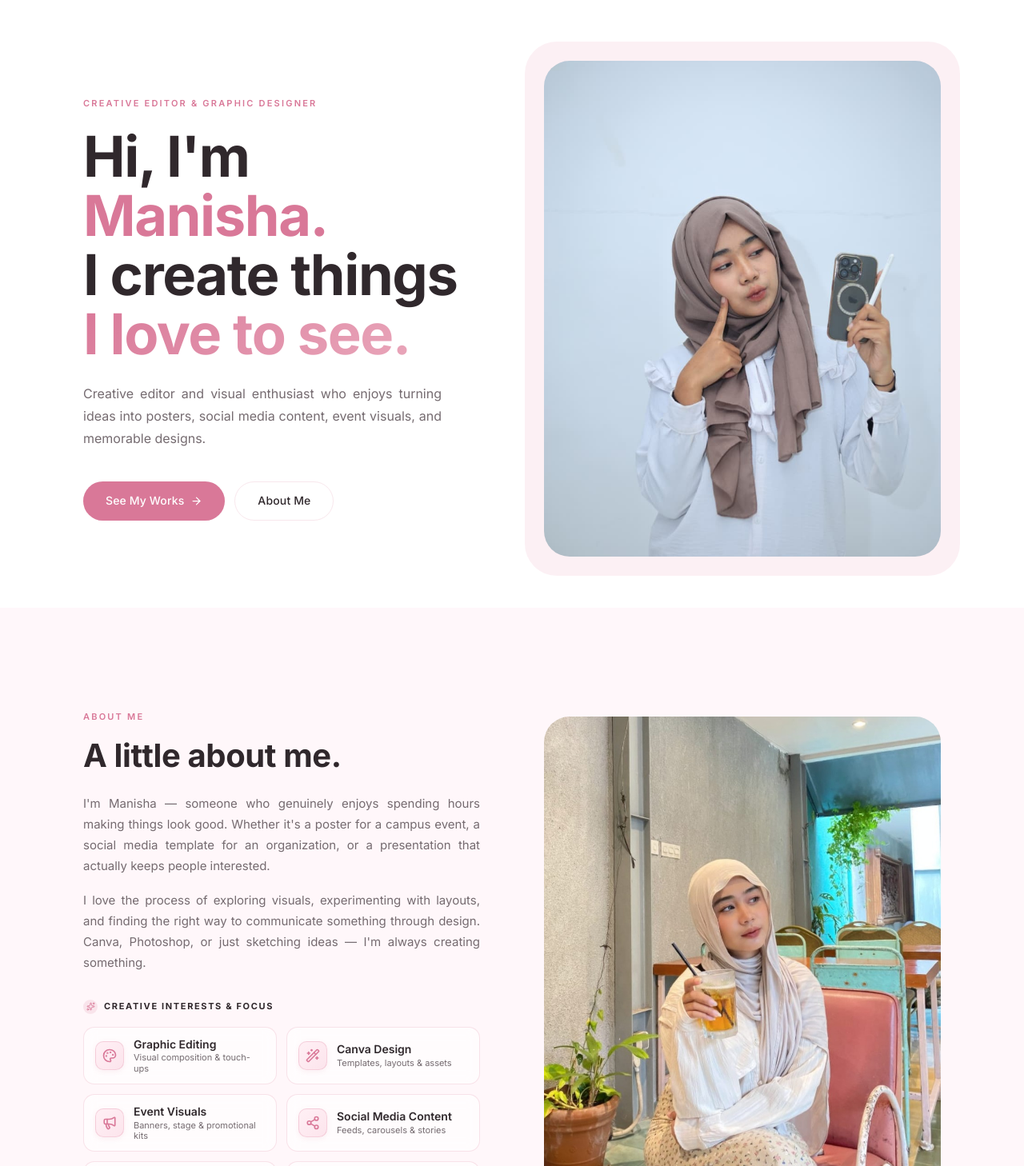
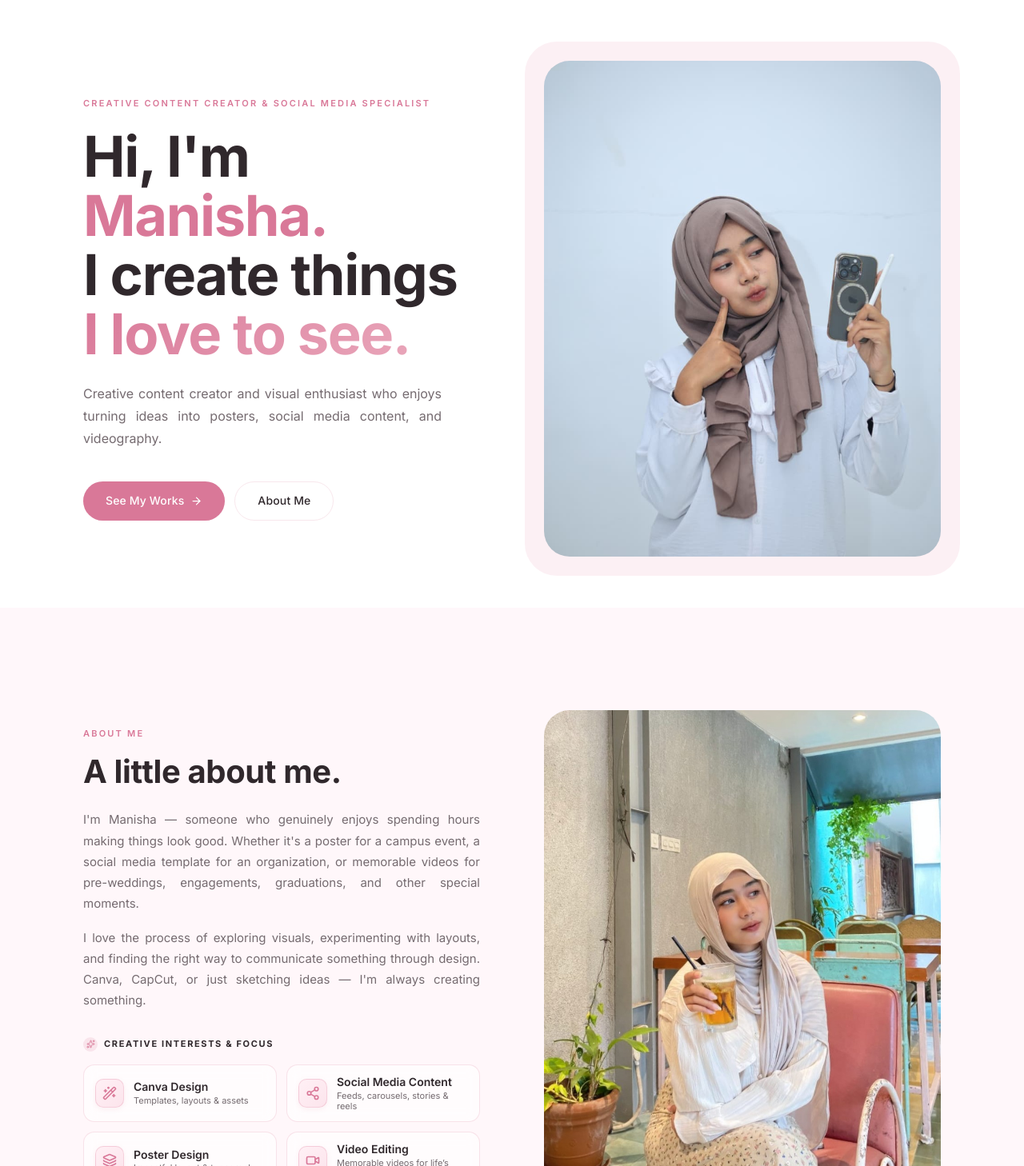
Before and after one commit to whosArlend/manisha-portofolio, a React (Vite) app: page / in a window 1280 px wide. Shown: the part 52-1510 px from the top of the page at 80% size. Built offline with nearby package versions, Linux system fonts and the light colour scheme.

Commit message:
feat: implement Hero and About sections with animated components and creative showcase cards

```diff
--- a/src/sections/About.tsx
+++ b/src/sections/About.tsx
@@ -1,35 +1,23 @@
 import { motion } from 'framer-motion'
 import {
-  Palette,
   Sparkles,
   Wand2,
-  Megaphone,
   Share2,
   Layers,
-  Presentation,
+  Video,
 } from 'lucide-react'
 import { fadeUp, staggerContainer, viewportConfig } from '../utils/animations'
 import aboutPortrait from '../assets/about_portrait.jpeg'
 
 const interests = [
   {
-    title: 'Graphic Editing',
-    tagline: 'Visual composition & touch-ups',
-    icon: Palette,
-  },
-  {
     title: 'Canva Design',
     tagline: 'Templates, layouts & assets',
     icon: Wand2,
   },
   {
-    title: 'Event Visuals',
-    tagline: 'Banners, stage & promotional kits',
-    icon: Megaphone,
-  },
-  {
     title: 'Social Media Content',
-    tagline: 'Feeds, carousels & stories',
+    tagline: 'Feeds, carousels, stories & reels',
     icon: Share2,
   },
   {
@@ -38,9 +26,9 @@ const interests = [
     icon: Layers,
   },
   {
-    title: 'Presentation Design',
-    tagline: 'Clean pitch decks & slide decks',
-    icon: Presentation,
+    title: 'Video Editing',
+    tagline: 'Memorable videos for life’s special moments',
+    icon: Video,
   },
 ]
 
@@ -95,10 +83,10 @@ export default function About() {
               style={{ marginBottom: '2rem' }}
             >
               <p style={{ fontSize: '0.9375rem', lineHeight: 1.75, color: 'var(--text-secondary)', marginBottom: '1rem', textAlign: "justify" }}>
-                I'm Manisha — someone who genuinely enjoys spending hours making things look good. Whether it's a poster for a campus event, a social media template for an organization, or a presentation that actually keeps people interested.
+                I'm Manisha — someone who genuinely enjoys spending hours making things look good. Whether it's a poster for a campus event, a social media template for an organization, or memorable videos for pre-weddings, engagements, graduations, and other special moments.
               </p>
               <p style={{ fontSize: '0.9375rem', lineHeight: 1.75, color: 'var(--text-secondary)', textAlign: "justify" }}>
-                I love the process of exploring visuals, experimenting with layouts, and finding the right way to communicate something through design. Canva, Photoshop, or just sketching ideas — I'm always creating something.
+                I love the process of exploring visuals, experimenting with layouts, and finding the right way to communicate something through design. Canva, CapCut, or just sketching ideas — I'm always creating something.
               </p>
             </motion.div>
 
--- a/src/sections/Hero.tsx
+++ b/src/sections/Hero.tsx
@@ -29,7 +29,7 @@ export default function Hero() {
                 marginBottom: '1.25rem',
               }}
             >
-              Creative Editor & Graphic Designer
+              Creative Content Creator & Social Media Specialist
             </motion.p>
 
             <motion.h1
@@ -72,7 +72,7 @@ export default function Hero() {
                 textAlign: 'justify',
               }}
             >
-              Creative editor and visual enthusiast who enjoys turning ideas into posters, social media content, event visuals, and memorable designs.
+              Creative content creator and visual enthusiast who enjoys turning ideas into posters, social media content, and videography.
             </motion.p>
 
             <motion.div variants={fadeUp} style={{ display: 'flex', flexWrap: 'wrap', gap: '0.75rem' }}>
```
